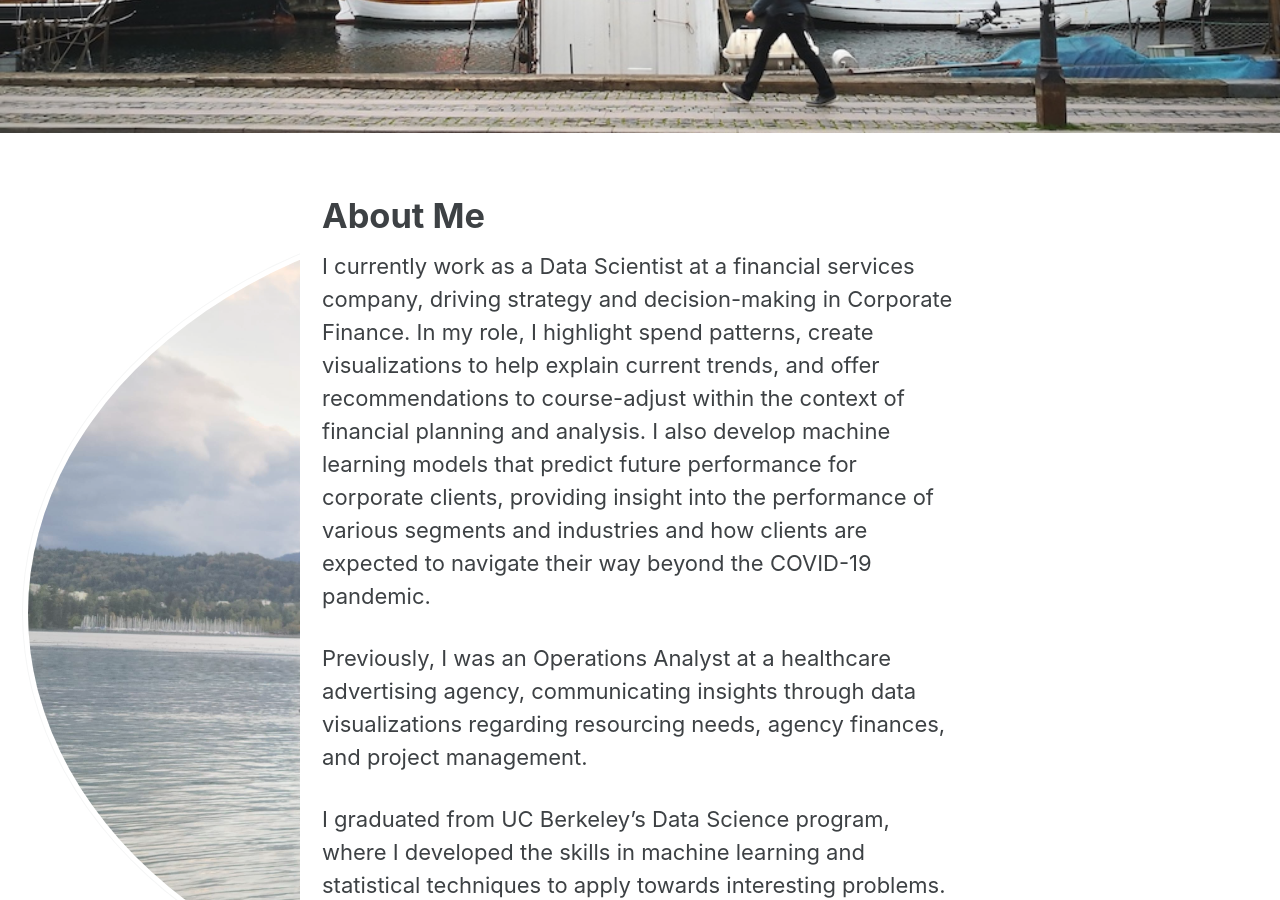
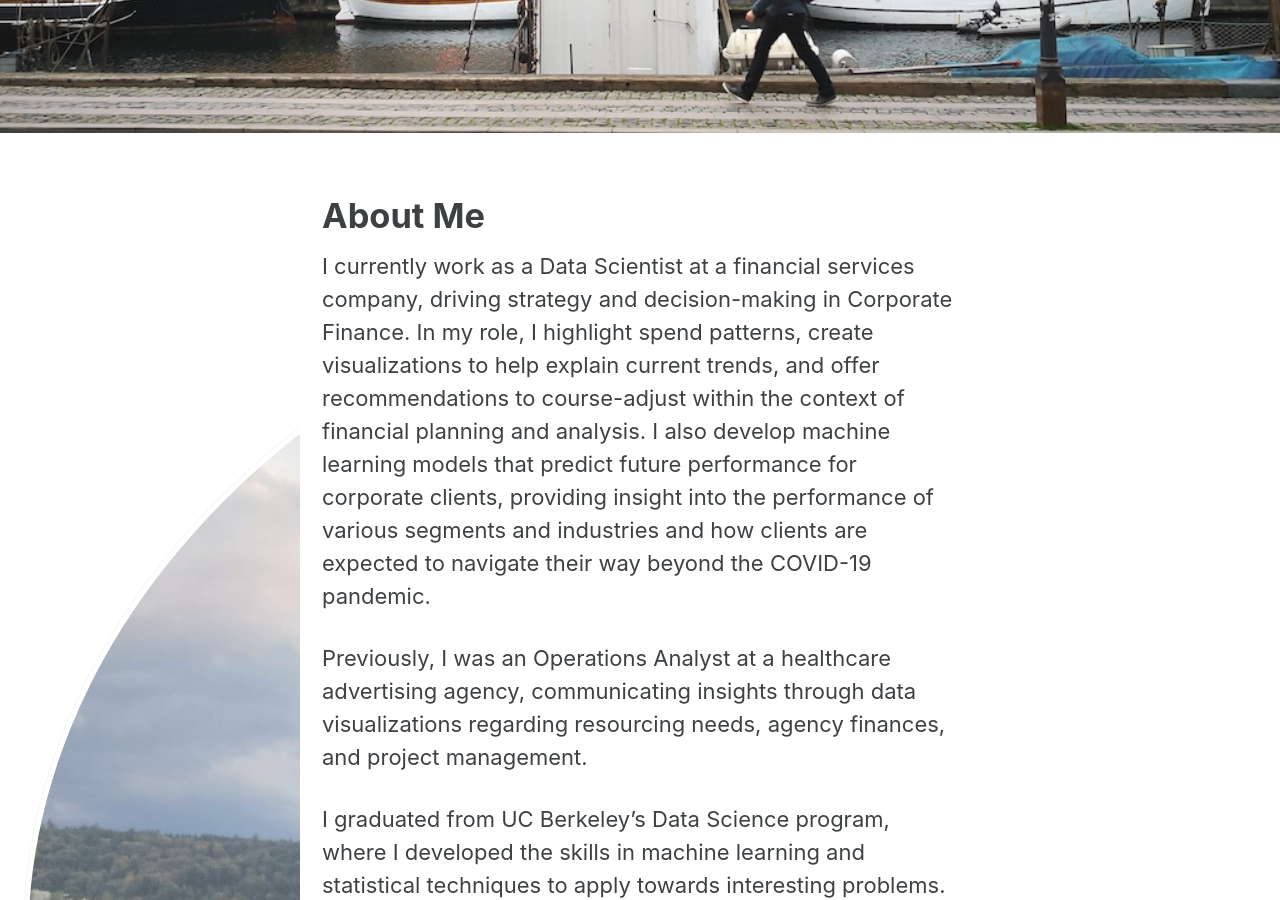
Before and after one commit to juliantsang1/juliantsang1.github.io, a Jekyll site: the page built from _pages/about.md, in a window 1280 px wide and 900 px high, scrolled down 585 px. Built offline with Jekyll 4.4.1, drawn with Linux system fonts in a browser that asks for light colours; cached includes are drawn as plain includes.

Commit message:
adjusting avatar width size

```diff
--- a/_sass/minimal-mistakes/_sidebar.scss
+++ b/_sass/minimal-mistakes/_sidebar.scss
@@ -128,7 +128,7 @@
 
   img {
     max-width: 175px; //110px;
-    min-width: 50em;
+    min-width: 90em;
     border-radius: 50%;
 
     @include breakpoint($large) {
```
